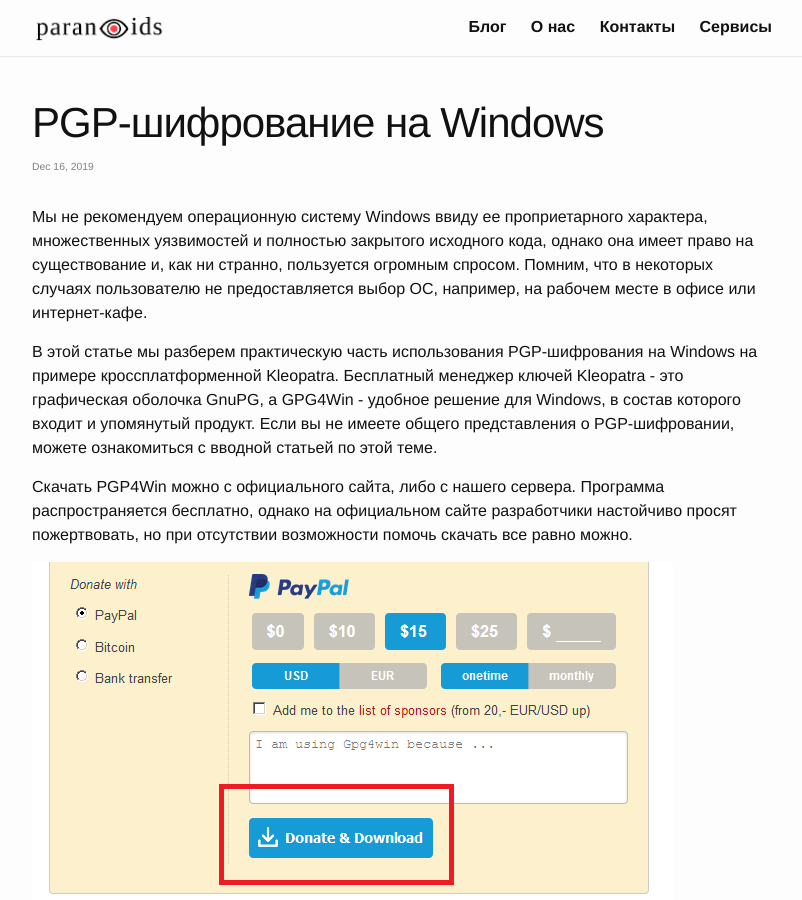
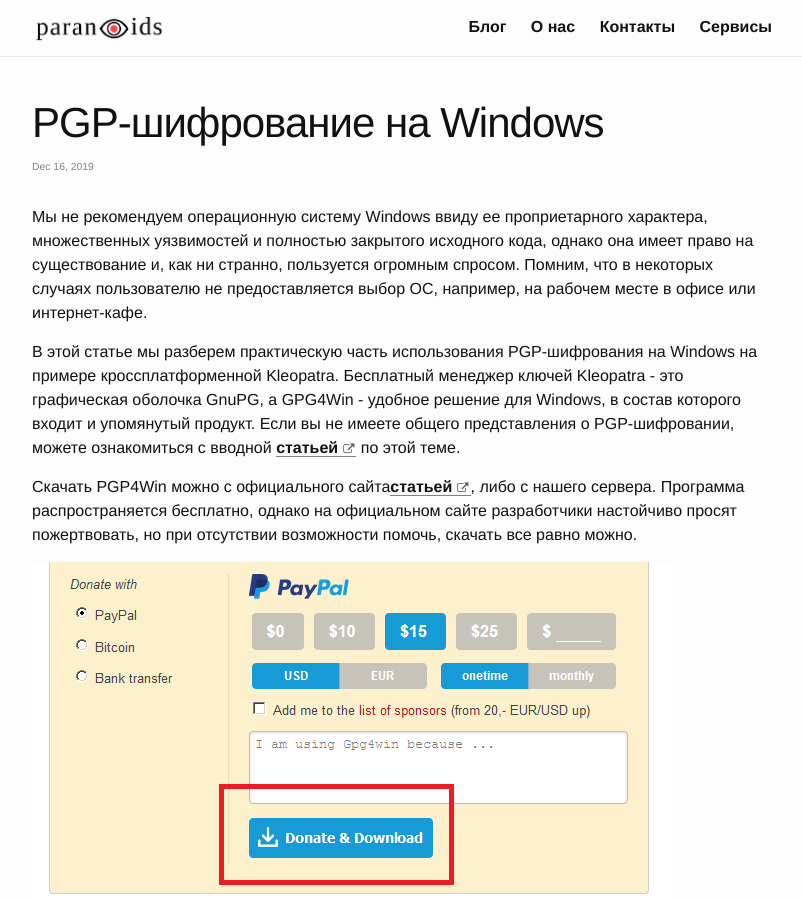
Before and after one commit to 2b7E1n6D0e5R7/2b7E1n6D0e5R7.github.io, a Jekyll site: the page built from _posts/2019-12-16-pgp-encryption-windows.md, in a window 1280 px wide and 900 px high. Shown: the whole window, without its empty margins (238-1040 px from the left). Built offline with Jekyll 4.4.1, drawn with Linux system fonts in a browser that asks for light colours.

Commit message:
Update 2019-12-16-pgp-encryption-windows.md

```diff
--- a/_posts/2019-12-16-pgp-encryption-windows.md
+++ b/_posts/2019-12-16-pgp-encryption-windows.md
@@ -7,9 +7,9 @@
 Мы не рекомендуем операционную систему Windows ввиду ее проприетарного характера, множественных уязвимостей и полностью закрытого исходного кода, однако она имеет право на существование и, как ни странно, пользуется огромным спросом.
 Помним, что в некоторых случаях пользователю не предоставляется выбор ОС, например, на рабочем месте в офисе или интернет-кафе.
 
-В этой статье мы разберем практическую часть использования PGP-шифрования на Windows на примере кроссплатформенной Kleopatra.  Бесплатный менеджер ключей Kleopatra - это графическая оболочка GnuPG, а GPG4Win - удобное решение для Windows, в состав которого входит и упомянутый продукт. Если вы не имеете общего представления о PGP-шифровании, можете ознакомиться с вводной статьей по этой теме.
+В этой статье мы разберем практическую часть использования PGP-шифрования на Windows на примере кроссплатформенной Kleopatra.  Бесплатный менеджер ключей Kleopatra - это графическая оболочка GnuPG, а GPG4Win - удобное решение для Windows, в состав которого входит и упомянутый продукт. Если вы не имеете общего представления о PGP-шифровании, можете ознакомиться с вводной [статьей<i class="fa fa-external-link"></i>]({{site.baseurl}}/what-is-gpg-pgp-encryption/{:target="_blank"}) по этой теме.
 
-Скачать PGP4Win можно с официального сайта, либо с нашего сервера. Программа распространяется бесплатно, однако на официальном сайте разработчики настойчиво просят пожертвовать, но при отсутствии возможности помочь скачать все равно можно.
+Скачать PGP4Win можно с официального сайта[статьей<i class="fa fa-external-link"></i>](https://www.gpg4win.org/{:target="_blank"}), либо с нашего сервера. Программа распространяется бесплатно, однако на официальном сайте разработчики настойчиво просят пожертвовать, но при отсутствии возможности помочь, скачать все равно можно.
 
 ![PGP-шифрование Windows](/images/posts/pgp-windows/0.png)
 
```
